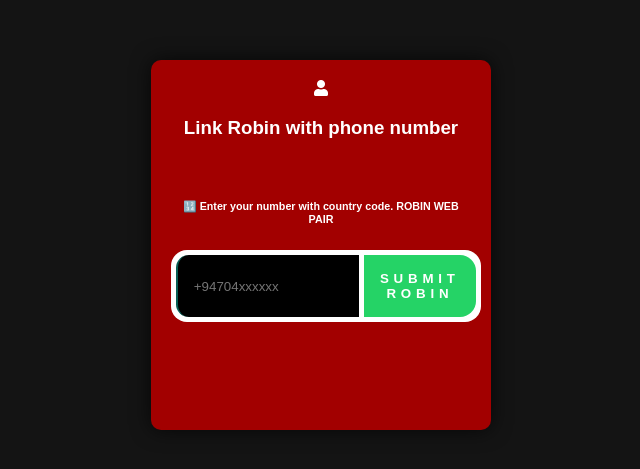
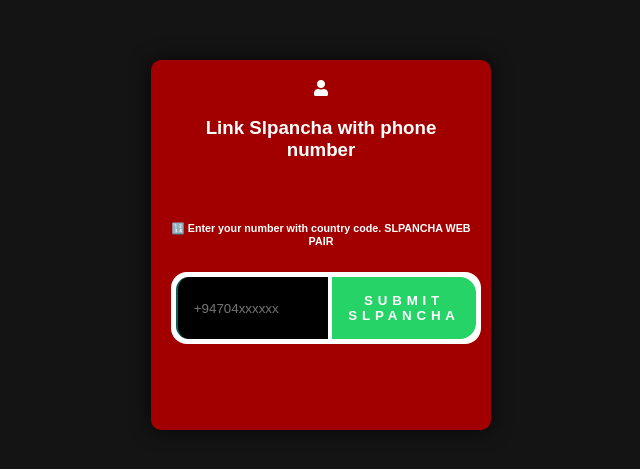
Before and after one commit to pancha000/WEB_PAIR, a website: page pair.html in a window 1280 px wide. Shown: the part 155-624 px from the top of the page, without its empty margins (319-959 px from the left). Drawn offline with nearby package versions, Linux system fonts and the light colour scheme.

Commit message:
Update pair.html

```diff
--- a/pair.html
+++ b/pair.html
@@ -145,12 +145,12 @@
         <div id="text">
           <i class="fa fa-user"></i>
           <p>
-            <h3 class="centered-text">Link Robin with phone number</h3>
+            <h3 class="centered-text">Link Slpancha with phone number</h3>
             <br>
-            <h6>🔢 Enter your number with country code. ROBIN WEB PAIR</h6>
+            <h6>🔢 Enter your number with country code. SLPANCHA WEB PAIR</h6>
             <div class="input-container">
-              <input placeholder="+94704xxxxxx" type="number" id="number" placeholder="❗ Enter your phone number with country code, ROBIN WEB PAIR" name="">
-              <button id="submit">Submit ROBIN</button>
+              <input placeholder="+94704xxxxxx" type="number" id="number" placeholder="❗ Enter your phone number with country code, SLPANCHA WEB PAIR" name="">
+              <button id="submit">Submit SLPANCHA</button>
             </div>
             <!-- Add the loading spinner -->
             <div id="loading-spinner">
```
